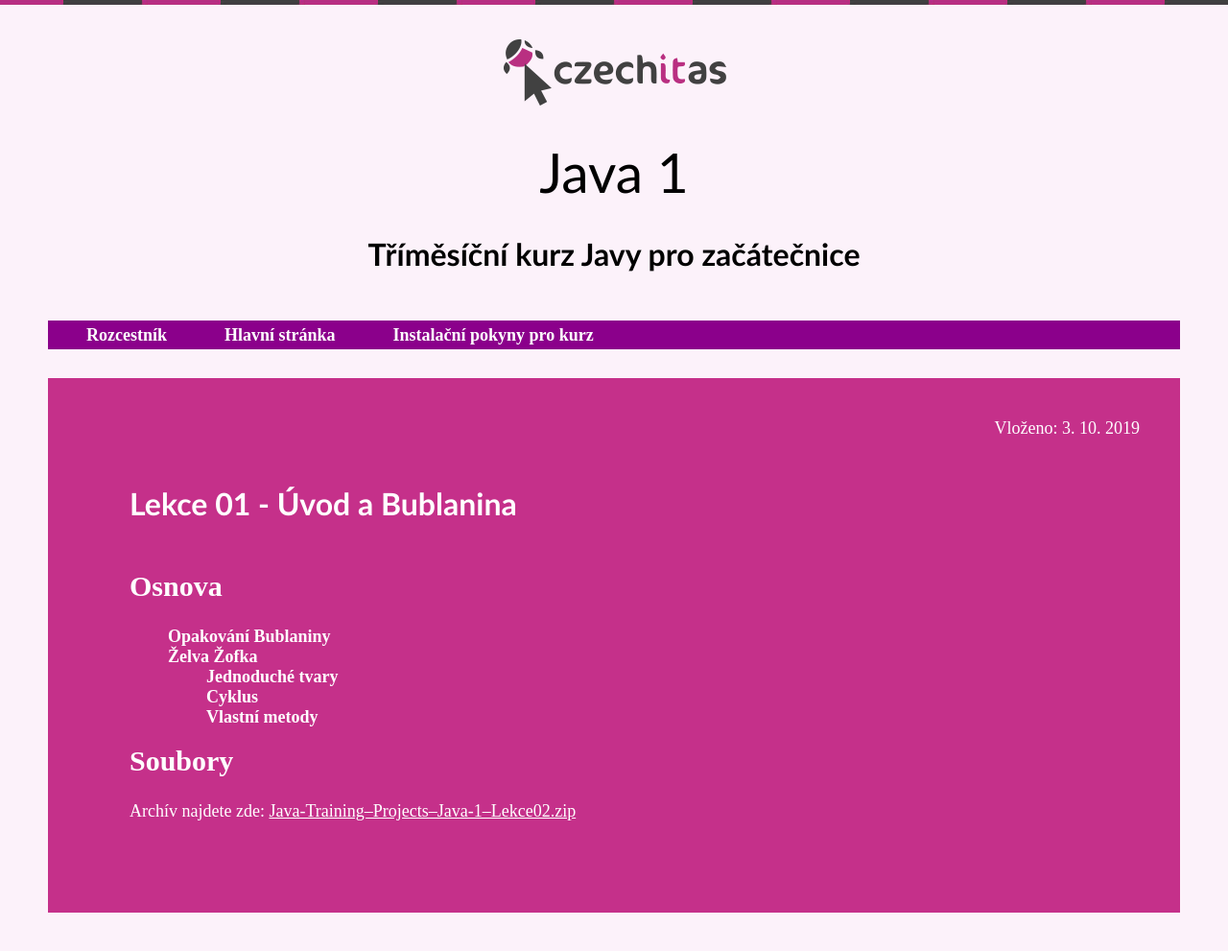
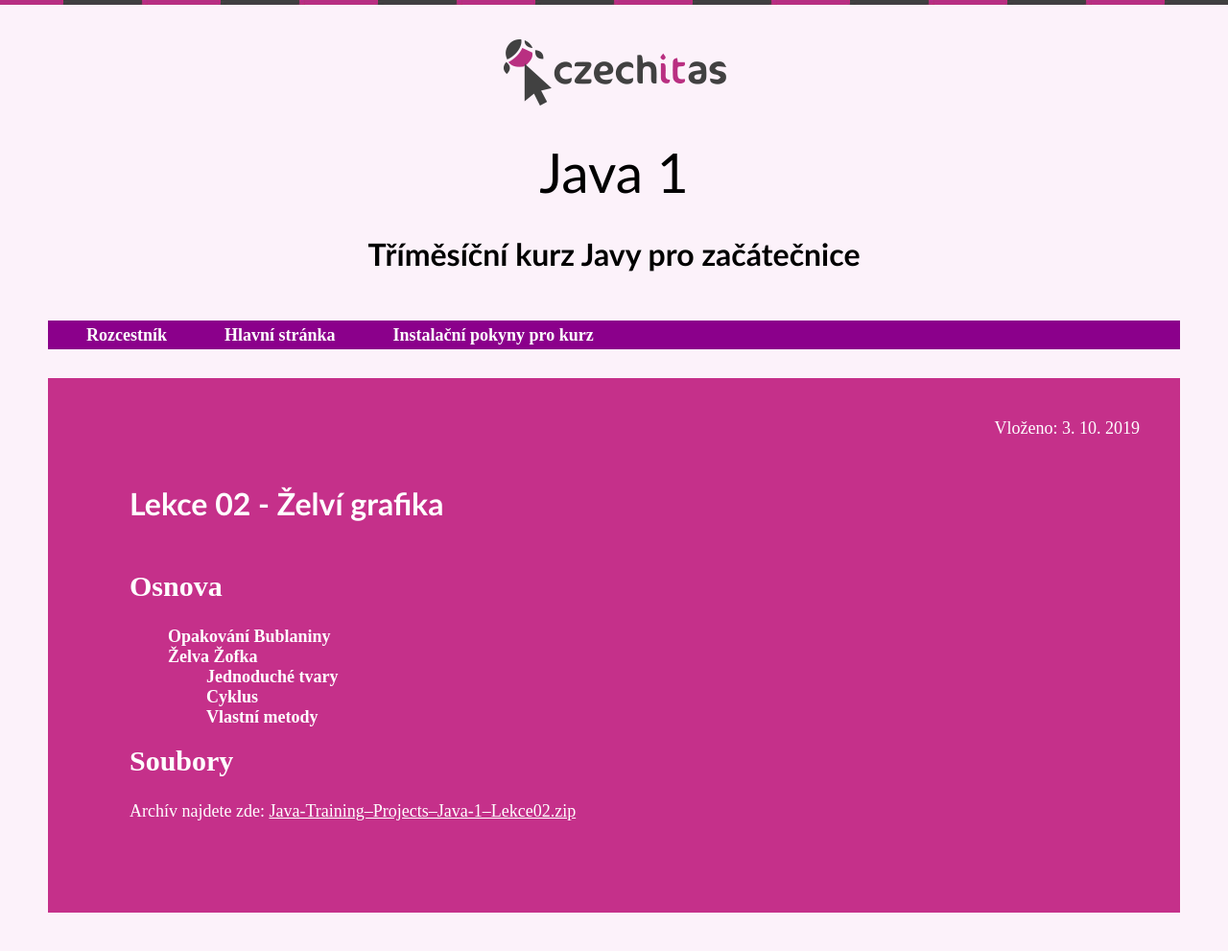
Before and after one commit to czechitas/java-web, a Jekyll site: the page built from docs/2019-podzim/java1/_posts/2019-10-03-lekce02.md, in a window 1280 px wide. Shown: the whole page at 96% size. Built offline with Jekyll 4.4.1, drawn with Linux system fonts in a browser that asks for light colours.

Commit message:
Fixed lesson 2 title

```diff
--- a/docs/2019-podzim/java1/_posts/2019-10-03-lekce02.md
+++ b/docs/2019-podzim/java1/_posts/2019-10-03-lekce02.md
@@ -1,5 +1,5 @@
-Lekce 01 - Úvod a Bublanina
----------------------------
+Lekce 02 - Želví grafika
+------------------------
 
 ### Osnova
 
```
